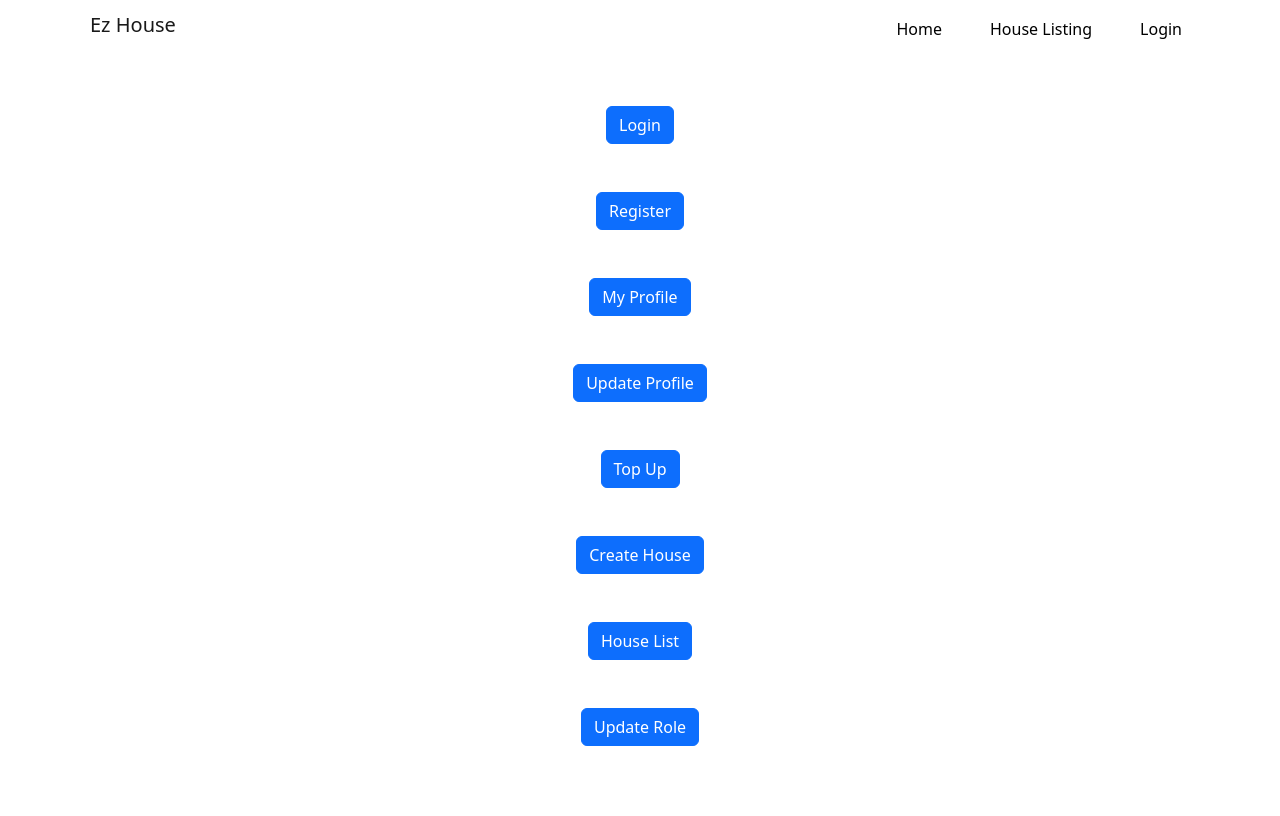
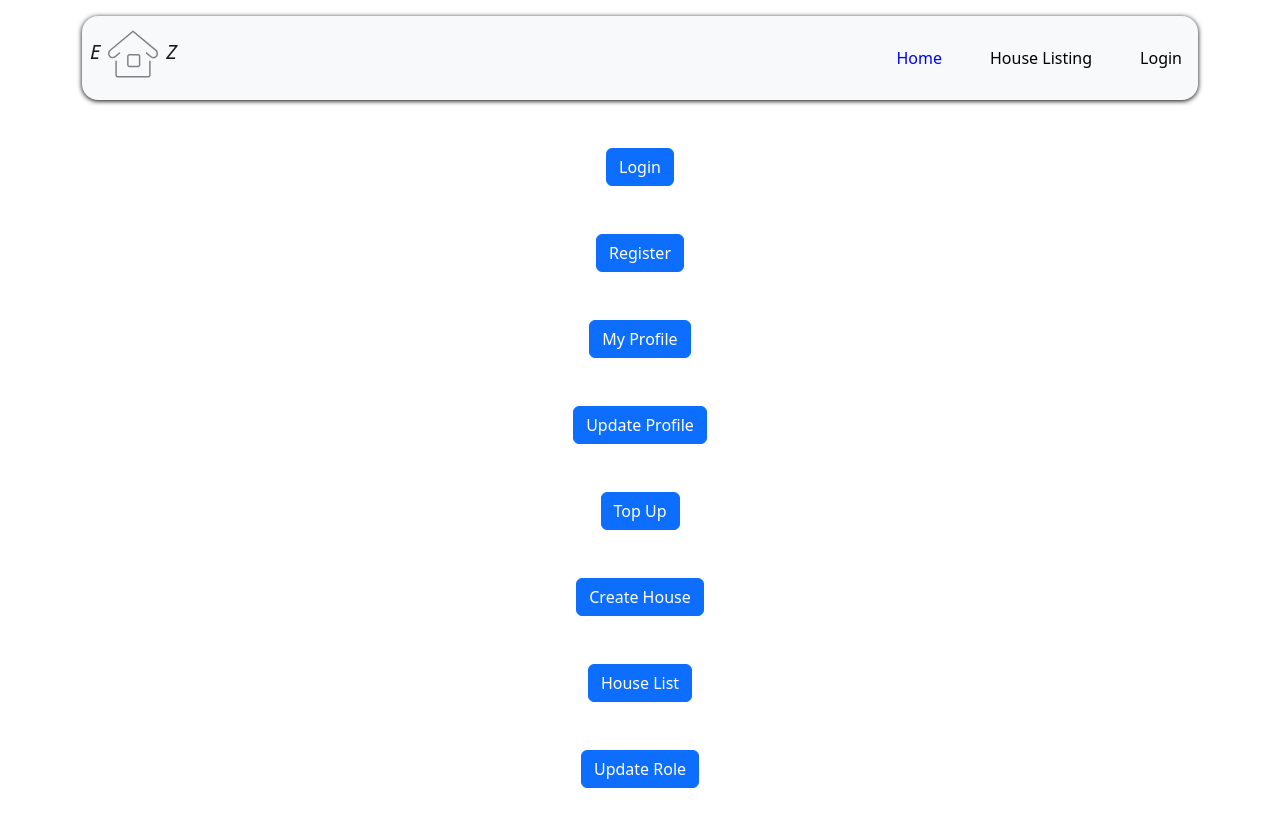
Before and after one commit to nviilways/ez-house-fe, a React (Create React App) app: page / in a window 1280 px wide. Built offline with nearby package versions, Linux system fonts and the light colour scheme.

Commit message:
feat: navbar logout

```diff
--- /dev/null
+++ b/src/assets/icon/Favicon/index.tsx
@@ -0,0 +1,45 @@
+import { IconProps } from "../../../interface/props/icon";
+import "../size.scss";
+
+function Favicon(props: IconProps) {
+  return (
+    <svg
+      className={props.class}
+      id="Layer_1"
+      xmlns="http://www.w3.org/2000/svg"
+      xmlnsXlink="http://www.w3.org/1999/xlink"
+      width="800px"
+      height="800px"
+      viewBox="0 0 34 32"
+      enable-background="new 0 0 34 32"
+      xmlSpace="preserve"
+    >
+      <g>
+        <path
+          fill="#808184"
+          d="M5.24,18.179l2.974-2.486c0.212-0.177,0.24-0.493,0.063-0.705c-0.177-0.213-0.495-0.24-0.704-0.063
+		l-2.975,2.487c-0.92,0.769-2.229,0.722-2.979-0.106c-0.443-0.489-0.661-1.129-0.614-1.803c0.046-0.655,0.348-1.261,0.829-1.664
+		L17.006,1.152l15.077,12.609c0.9,0.752,1.181,2.066,0.652,3.056C32.34,17.558,31.636,18,30.853,18
+		c-0.482,0-0.938-0.169-1.321-0.488l-3.015-2.521c-0.209-0.177-0.524-0.149-0.704,0.062c-0.177,0.212-0.148,0.527,0.063,0.704
+		l3.015,2.522C29.455,18.751,30.133,19,30.853,19c1.159,0,2.192-0.64,2.766-1.713c0.746-1.398,0.361-3.244-0.895-4.294L17.326,0.116
+		c-0.186-0.155-0.455-0.155-0.641,0L1.194,13.072c-0.689,0.577-1.122,1.438-1.186,2.362c-0.065,0.934,0.252,1.861,0.869,2.543
+		C1.99,19.204,3.906,19.294,5.24,18.179z"
+        />
+        <path
+          fill="#808184"
+          d="M5.5,20.5C5.224,20.5,5,20.724,5,21v9.5C5,31.327,5.673,32,6.5,32h21c0.827,0,1.5-0.673,1.5-1.5V21
+		c0-0.276-0.224-0.5-0.5-0.5S28,20.724,28,21v9.5c0,0.276-0.225,0.5-0.5,0.5h-21C6.225,31,6,30.776,6,30.5V21
+		C6,20.724,5.776,20.5,5.5,20.5z"
+        />
+        <path
+          fill="#808184"
+          d="M20.5,25c0.827,0,1.5-0.673,1.5-1.5v-6c0-0.827-0.673-1.5-1.5-1.5h-6c-0.827,0-1.5,0.673-1.5,1.5v6
+		c0,0.827,0.673,1.5,1.5,1.5H20.5z M14,23.5v-6c0-0.276,0.225-0.5,0.5-0.5h6c0.275,0,0.5,0.224,0.5,0.5v6c0,0.276-0.225,0.5-0.5,0.5
+		h-6C14.225,24,14,23.776,14,23.5z"
+        />
+      </g>
+    </svg>
+  );
+}
+
+export default Favicon
--- a/src/component/NavBar/index.tsx
+++ b/src/component/NavBar/index.tsx
@@ -1,13 +1,28 @@
-import { NavLink, Outlet } from "react-router-dom";
-import "./navbar.scss"
+import { useCookies } from "react-cookie";
+import { NavLink, Outlet, useNavigate } from "react-router-dom";
+import Favicon from "../../assets/icon/Favicon";
+import { useLogoutMutation } from "../../store/slice/User/userApiSlice";
+import "./navbar.scss";
 
 function NavBar() {
+  const [cookies, , removeCookies] = useCookies(["token"]);
+  const [logout] = useLogoutMutation(cookies.token);
+  const navigate = useNavigate();
+
+  const handleLogout = async () => {
+    await logout(cookies.token);
+    removeCookies("token");
+    navigate("login");
+  };
+
   return (
     <div className="container">
-      <nav className="navbar navbar-expand-lg">
+      <nav className="navbar bg-light navbar-expand-lg">
         <div>
           <h3 className="navbar-brand ms-2">
-                Ez House
+            <span className="me-2 fst-italic">E</span>
+            <Favicon class="small" />
+            <span className="ms-2 fst-italic">Z</span>
           </h3>
         </div>
         <button
@@ -30,7 +45,18 @@ function NavBar() {
               <NavLink to="/houses">House Listing</NavLink>
             </li>
             <li className="nav-item me-3">
-                    <NavLink to="/login">Login</NavLink>
+              <NavLink
+                className={`${cookies.token !== undefined ? "d-none" : ""}`}
+                to="/login"
+              >
+                Login
+              </NavLink>
+              <NavLink
+                className={`${cookies.token !== undefined ? "" : "d-none"}`}
+                to="/logout" onClick={handleLogout}
+              >
+                Logout
+              </NavLink>
             </li>
           </ul>
         </div>
--- a/src/component/NavBar/navbar.scss
+++ b/src/component/NavBar/navbar.scss
@@ -1,3 +1,16 @@
 .container {
     height: 85vh;
 }
+
+.navbar {
+    margin-top: 1rem;
+    box-shadow: 0 1px 5px black;
+    border-bottom-left-radius: 1rem;
+    border-bottom-right-radius: 1rem;
+    border-top-right-radius: 1rem;
+    border-top-left-radius: 1rem;
+}
+
+.active {
+    color: blue;
+}
--- a/src/interface/transaction.ts
+++ b/src/interface/transaction.ts
@@ -5,6 +5,7 @@ interface ITransaction {
     wallet_id: number
     transaction_type: ITxType
     balance: number
+    created_at: Date
 }
 
 export default ITransaction
--- a/src/pages/MyProfile/index.tsx
+++ b/src/pages/MyProfile/index.tsx
@@ -44,8 +44,8 @@ function MyProfile() {
 
   return (
     <div>
-      <div className="container">
-        <div className="d-flex justify-content-around">
+      <div className="container mt-5">
+        <div className="content d-flex flex-column flex-md-row justify-content-around">
           <div className="sidebar">
             <div className="d-flex flex-column">
               <Button type="button" label="My Profile" handle={handleProfile} />
@@ -74,17 +74,17 @@ function MyProfile() {
               <table className="table">
                 <thead>
                   <tr>
-                    <th scope="col">ID</th>
                     <th scope="col">Type</th>
                     <th scope="col">Balance</th>
+                    <th scope="col">Date</th>
                   </tr>
                 </thead>
                 <tbody>
                   {txData?.data?.map((tx) => (
                     <tr key={tx.id}>
-                      <td>{tx.id}</td>
                       <td>{tx.transaction_type.name}</td>
                       <td>{tx.balance}</td>
+                      <td>{DateFormatter(tx.created_at)}</td>
                     </tr>
                   ))}
                 </tbody>
--- a/src/pages/MyProfile/myprofile.scss
+++ b/src/pages/MyProfile/myprofile.scss
@@ -4,3 +4,14 @@ ul {
         list-style-type: none;
     }
 }
+
+.main-content {
+    border-left: 1rem 1rem 1rem black;
+    max-width: 50rem;
+    max-height: 50rem;
+}
+
+.content {
+    max-height: 100rem;
+    max-width: 100rem;
+}
--- a/src/store/slice/User/userApiSlice.ts
+++ b/src/store/slice/User/userApiSlice.ts
@@ -20,6 +20,15 @@ export const userApiSlice = apiSlice.injectEndpoints({
         method: "POST",
         body: register,
       }),
+    }),
+    logout: builder.mutation<void, string>({
+      query: (token) => ({
+        url: "/logout",
+        method: "POST",
+        headers: {
+          "Authorization" : `Bearer ${token}`
+        }
+      })
     }),
     me: builder.query<StandardResponse<IProfile>, string>({
       query: (token) => ({
@@ -51,4 +60,4 @@ export const userApiSlice = apiSlice.injectEndpoints({
   }),
 });
 
-export const { useLoginMutation, useRegisterMutation, useMeQuery, useGetTransactionQuery, useGetHistoryQuery } = userApiSlice;
+export const { useLoginMutation, useRegisterMutation, useMeQuery, useGetTransactionQuery, useGetHistoryQuery, useLogoutMutation } = userApiSlice;
```
Lines whose indentation alone changed are shown as unchanged.
